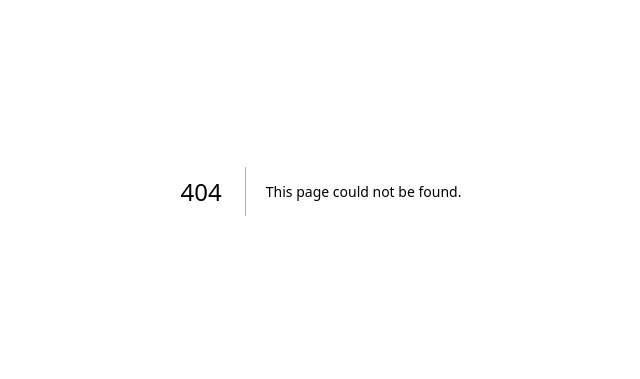
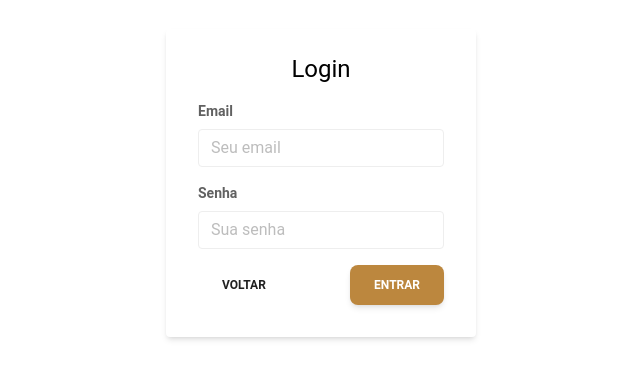
Before and after one commit to caducoder/website-amazonhack, a Next.js app: page /login in a window 1280 px wide. Before the commit this address had no page. Shown: the part 209-588 px from the top of the page, without its empty margins (319-959 px from the left). Built offline with nearby package versions, Linux system fonts and the light colour scheme.

Commit message:
feat: add login page

```diff
--- /dev/null
+++ b/src/pages/login.tsx
@@ -0,0 +1,81 @@
+import { Button } from '@material-tailwind/react';
+import Link from 'next/link';
+import React from 'react';
+import { useForm, SubmitHandler, Controller } from 'react-hook-form';
+
+interface FormData {
+  email: string;
+  password: string;
+}
+
+const LoginForm: React.FC = () => {
+  const { control, handleSubmit, formState: { errors } } = useForm<FormData>();
+
+  const onSubmit: SubmitHandler<FormData> = (data) => {
+    console.log('Dados do formulário:', data);
+  };
+
+  return (
+    <div className="w-full h-screen flex items-center justify-center">
+      <form onSubmit={handleSubmit(onSubmit)} className="bg-white shadow-md rounded px-8 pt-6 pb-8 mb-4">
+        <h2 className="text-2xl text-center mb-4">Login</h2>
+
+        <div className="mb-4">
+          <label className="block text-gray-700 text-sm font-bold mb-2" htmlFor="email">
+            Email
+          </label>
+          <Controller
+            name="email"
+            control={control}
+            rules={{ required: true }}
+            render={({ field }) => (
+              <input
+                {...field}
+                type="text"
+                className={`w-full appearance-none border rounded py-2 px-3 text-gray-700 leading-tight focus:outline-none focus:shadow-outline ${errors.email ? 'border-red-500' : ''}`}
+                placeholder="Seu email"
+              />
+            )}
+          />
+        </div>
+
+        <div className="mb-4">
+          <label className="block text-gray-700 text-sm font-bold mb-2" htmlFor="password">
+            Senha
+          </label>
+          <Controller
+            name="password"
+            control={control}
+            rules={{ required: true }}
+            render={({ field }) => (
+              <input
+                {...field}
+                type="password"
+                className={`w-full appearance-none border rounded py-2 px-3 text-gray-700 leading-tight focus:outline-none focus:shadow-outline ${errors.email ? 'border-red-500' : ''}`}
+                placeholder="Sua senha"
+              />
+            )}
+          />
+        </div>
+
+        <div className="flex items-center justify-between">
+          <Link href='/'>
+            <Button
+              variant='text'
+            >
+              Voltar
+            </Button>
+          </Link>
+          <Button
+            className='bg-goldenrod'
+            type="submit"
+          >
+            Entrar
+          </Button>
+        </div>
+      </form>
+    </div>
+  );
+};
+
+export default LoginForm;
```
